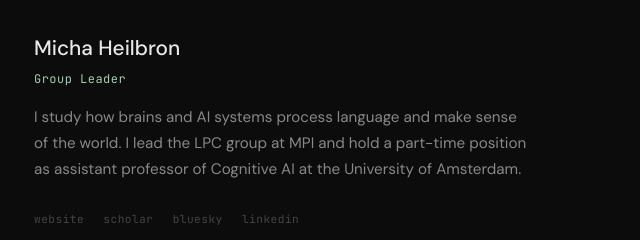
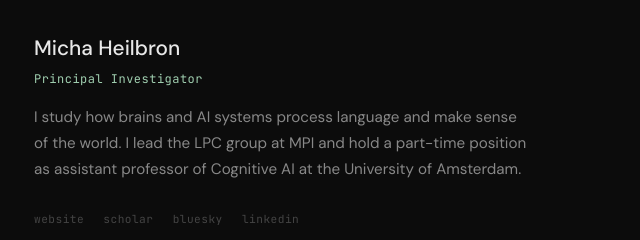
Before and after one commit to lpc-lab/lpc-lab.github.io, a plain HTML site: page docs/index.html in a window 1280 px wide. Both pictures are taken after a click on the link "PEOPLE". Shown: the part 351-591 px from the top of the page, 194-834 px from the left. Drawn offline with Linux system fonts and the light colour scheme.

Commit message:
Change Micha's role from Group Leader to Principal Investigator
Co-Authored-By: Claude Opus 5.5 <noreply@anthropic.com>

```diff
--- a/docs/index.html
+++ b/docs/index.html
@@ -113,7 +113,7 @@
       </div>
       <div class="person-info">
         <h3>Micha Heilbron</h3>
-        <div class="person-role">Group Leader</div>
+        <div class="person-role">Principal Investigator</div>
         <p class="person-bio">I study how brains and AI systems process language and make sense of the world. I lead the LPC group at MPI and hold a part-time position as assistant professor of Cognitive AI at the University of Amsterdam.</p>
         <div class="person-links"><a href="https://michaheilbron.github.io">website</a><a href="https://scholar.google.com/citations?user=PPgOu8sAAAAJ">scholar</a><a href="https://bsky.app/profile/mheilbron.bsky.social">bluesky</a><a href="https://www.linkedin.com/in/micha-heilbron-797315389/">linkedin</a></div>
       </div>
```
Also changed, not shown: 1 other file.
